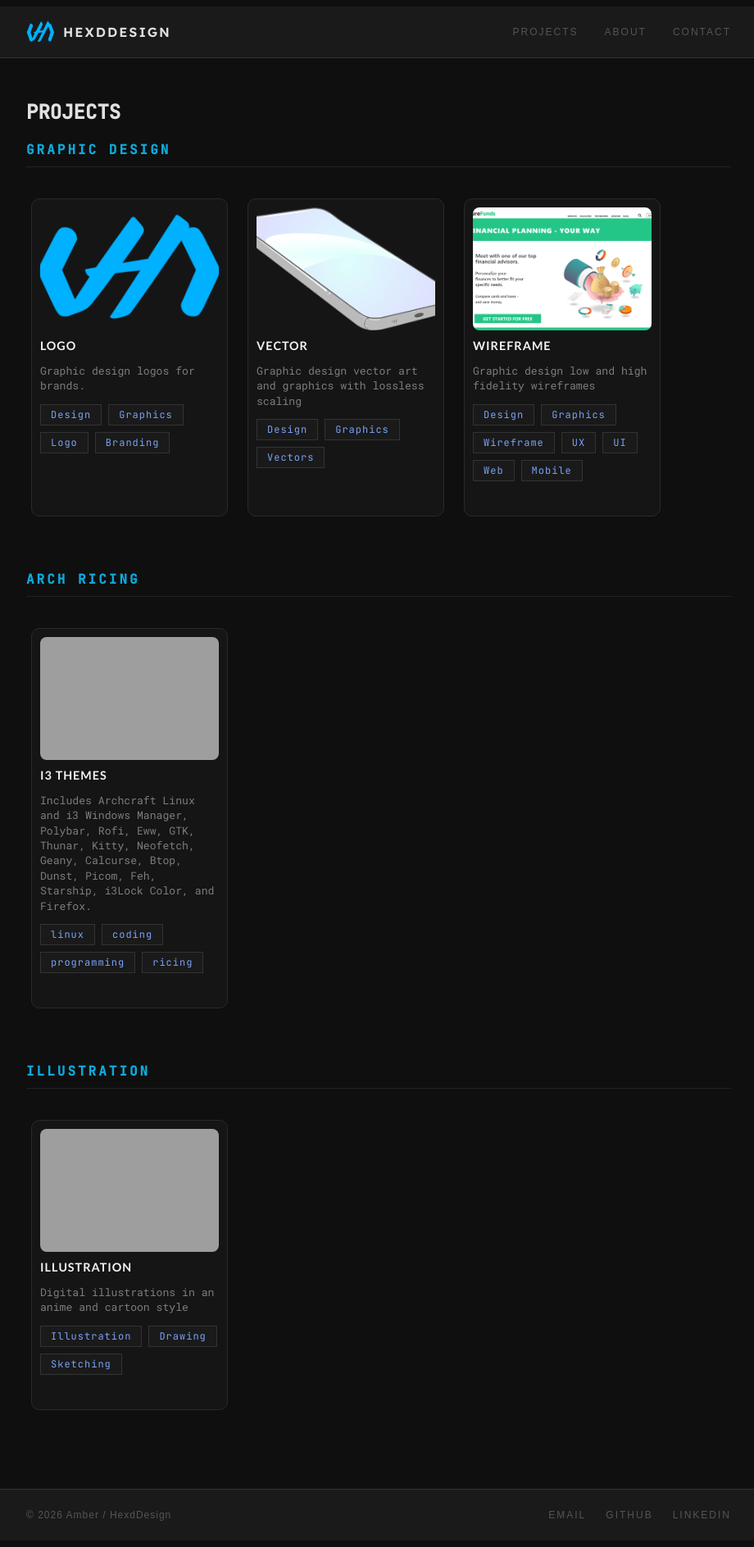
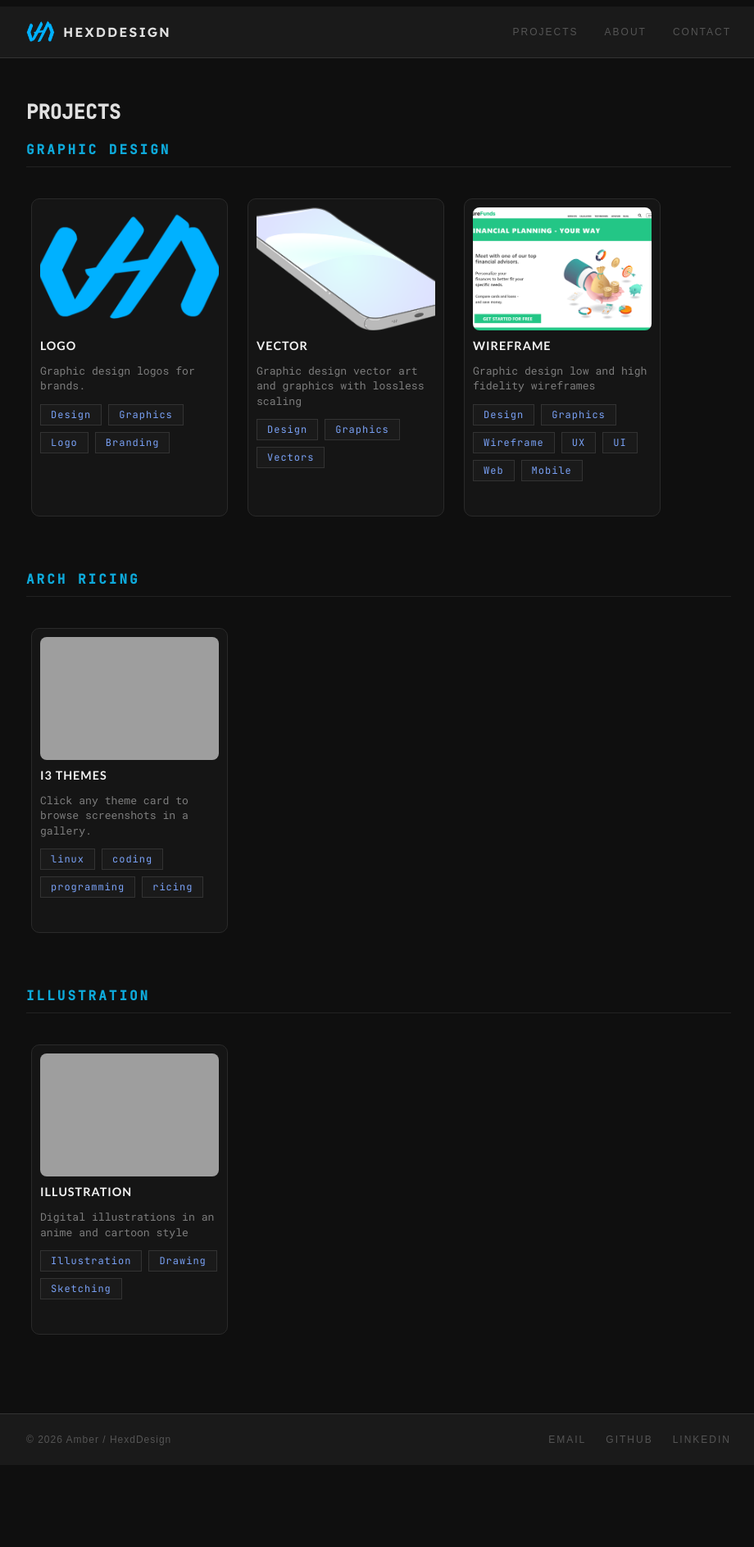
Before and after one commit to HexdDesign/hexddesign.github.io, a Jekyll site: the page built from projects.markdown, in a window 1280 px wide. Shown: the whole page at 82% size, without its empty margins (178-1098 px from the left). Built offline with Jekyll 4.4.1, drawn with Linux system fonts in a browser that asks for light colours; some web fonts are replaced; after the commit the page ends 1795 px from its top, so only the background shows below that; grey boxes are pictures that could not be loaded.

Commit message:
Revise project description for i3 Themes
Updated project description to focus on theme gallery browsing.

```diff
--- a/_projects/rice-i3.md
+++ b/_projects/rice-i3.md
@@ -1,12 +1,17 @@
 ---
 layout: project
 title: i3 Themes
-description: Includes Archcraft Linux and i3 Windows Manager, Polybar, Rofi, Eww, GTK, Thunar, Kitty, Neofetch, Geany, Calcurse, Btop, Dunst, Picom, Feh, Starship, i3Lock Color, and Firefox.
+description: Click any theme card to browse screenshots in a gallery.
 category: rice
 tags: [linux, coding, programming, ricing]
 cover: /assets/images/themescroll3.gif
 ---
 
+<p class="project-intro">
+  Includes Archcraft Linux and i3 Windows Manager, Polybar, Rofi, Eww, GTK, Thunar, Kitty, Neofetch, Geany, Calcurse, Btop, Dunst, Picom, Feh, Starship, i3Lock Color, and Firefox.
+  <br>
+  Click to browse repo:
+</p>
 <div class="project-gallery-grid">
   <div class="project-card gallery-trigger" data-gallery="arch-rain">
     <div class="project-img" style="background-image: url('/assets/images/i3/ArchrainDesktop.png')"></div>
```
